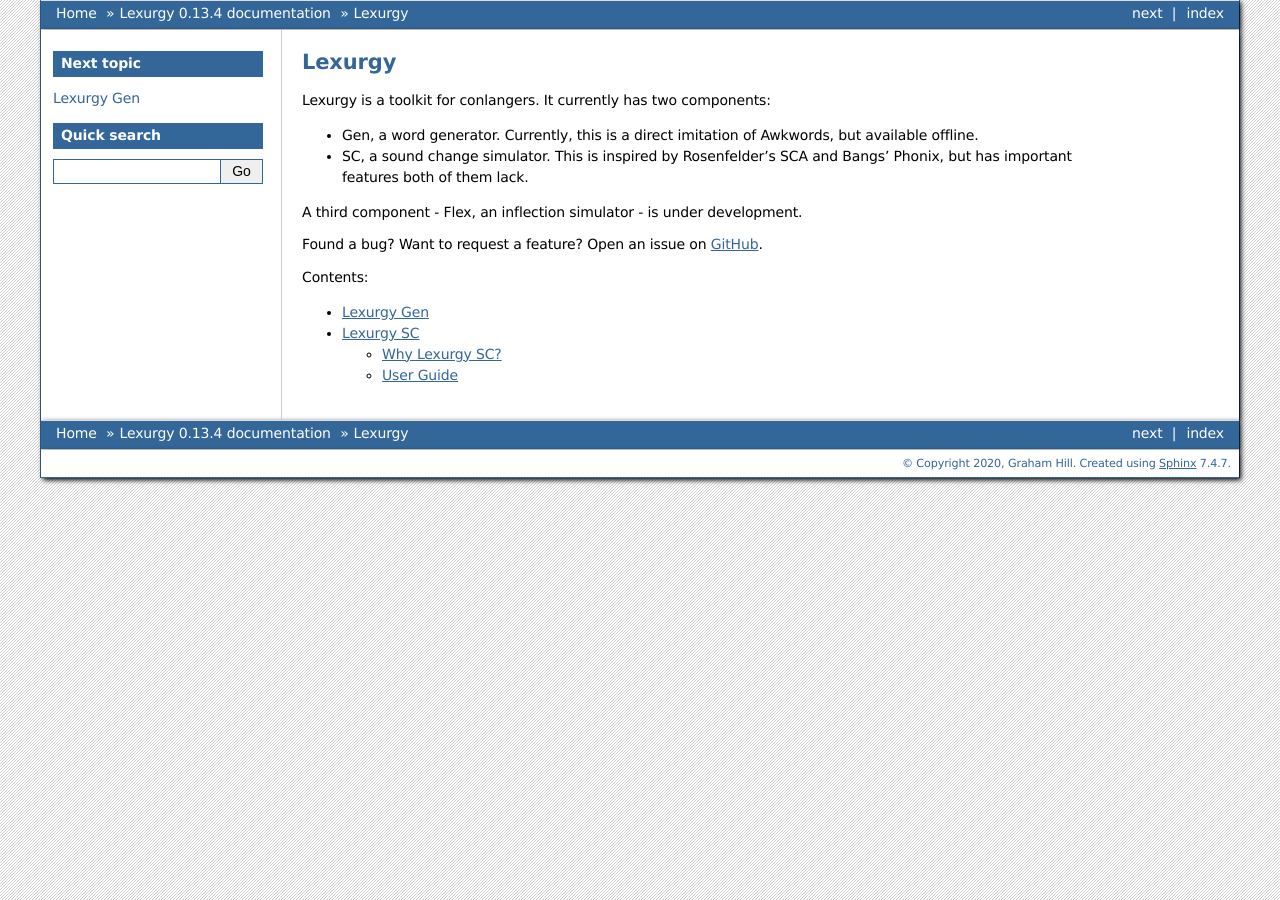
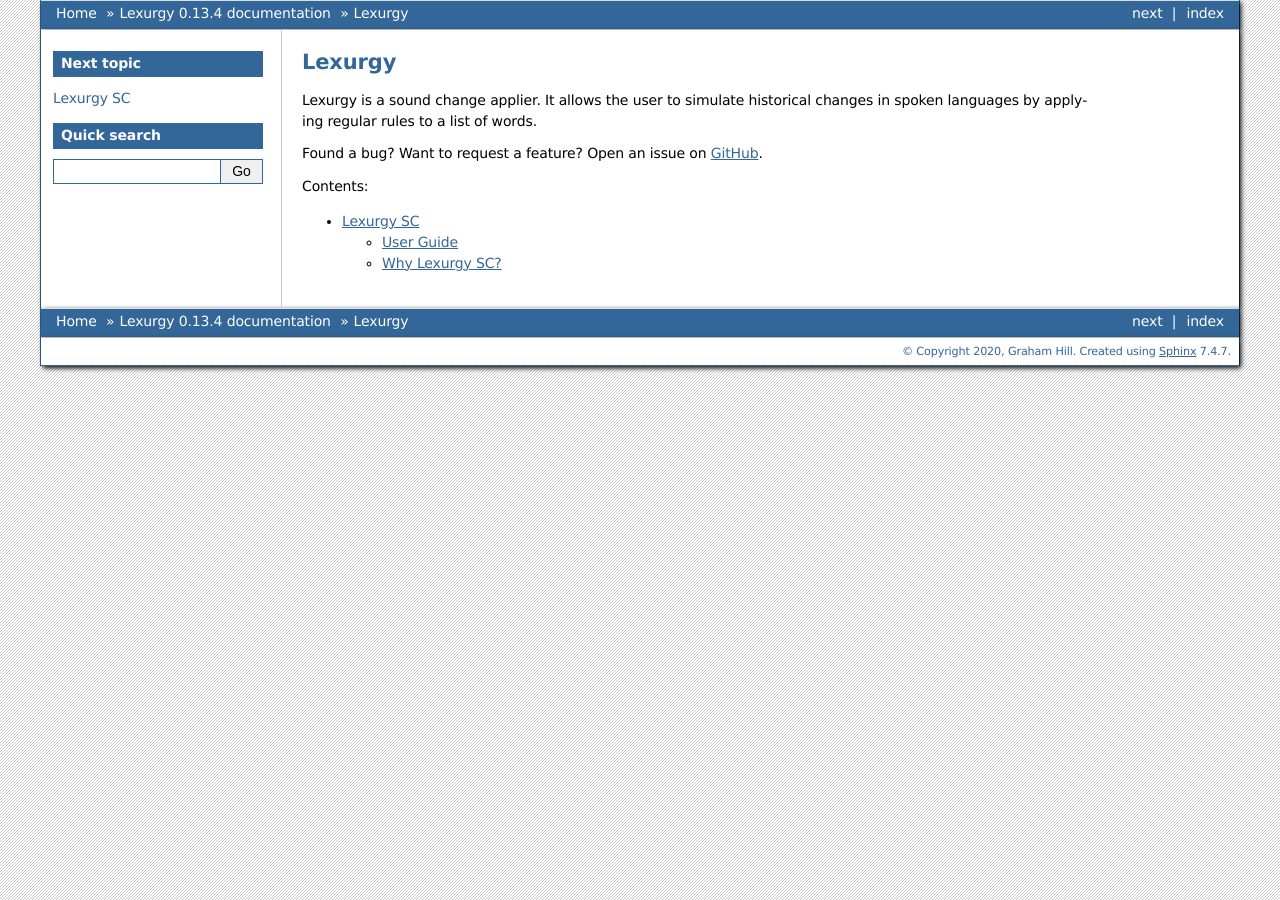
Before and after one commit to def-gthill/lexurgy, a Sphinx documentation site: the page built from doc/source/index.rst, in a window 1280 px wide. Built offline with Sphinx 7.4.7, drawn with Linux system fonts in a browser that asks for light colours.

Commit message:
Cleaned up the high-level doc structure

```diff
--- a/doc/source/index.rst
+++ b/doc/source/index.rst
@@ -1,19 +1,8 @@
 Lexurgy
 =======
 
-.. only:: not public
-
-    Lexurgy is a toolkit for conlangers. It currently has two components:
-
-    - Gen, a word generator. Currently, this is a direct imitation of Awkwords, but available offline.
-    - SC, a sound change simulator. This is inspired by Rosenfelder's SCA and Bangs' Phonix, but has important features both of them lack.
-
-    A third component - Flex, an inflection simulator - is under development.
-
-.. only:: public
-
-    Lexurgy is a toolkit for conlangers. One component, a sound changer (SC) is currently available.
-    Other components are under development.
+Lexurgy is a sound change applier. It allows the user to simulate historical changes
+in spoken languages by applying regular rules to a list of words.
 
 Found a bug? Want to request a feature? Open an issue on `GitHub <https://github.com/def-gthill/lexurgy/issues>`_.
 
@@ -21,5 +10,4 @@
    :maxdepth: 2
    :caption: Contents:
 
-   gen
    sc
```
Also changed, not shown: doc/source/sc.rst (+12 -14 lines).
